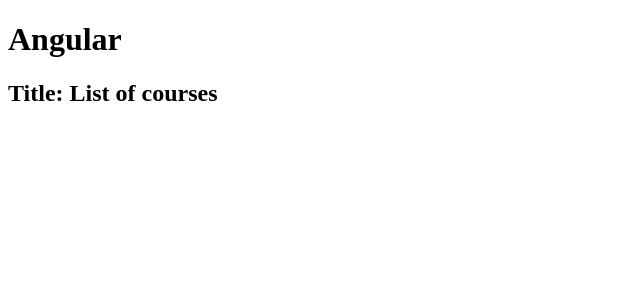
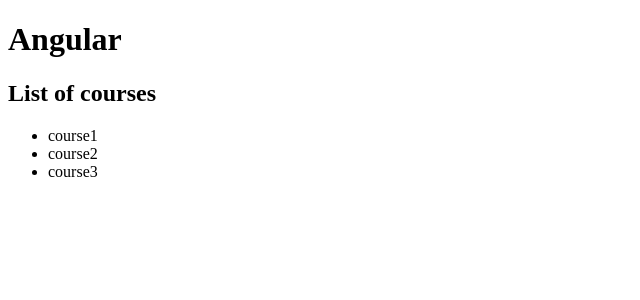
Before and after one commit to ShamimAkhter/angular-learning, an Angular app: page / in a window 1280 px wide. Shown: the top 300 px of the page, without its empty margins (0-640 px from the left). Built offline with nearby package versions, Linux system fonts and the light colour scheme.

Commit message:
Directives

```diff
--- a/src/app/courses/courses.component.ts
+++ b/src/app/courses/courses.component.ts
@@ -2,13 +2,15 @@ import { Component } from "@angular/core";
 
 @Component({
   selector: 'courses',
-  // template: '<h2>{{ "Title: " + title }}</h2>' // string interpolation
-  template: '<h2>{{ "Title: " + getTitle() }}</h2>'
+  template: `
+    <h2>{{ title }}</h2>
+    <ul>
+      <li *ngFor="let course of courses">{{ course }}</li>
+    </ul>
+  `
 })
 export class CoursesComponent {
   title = "List of courses";
 
-  getTitle() {
-    return this.title;
-  }
+  courses = ["course1", "course2", "course3"];
 }
```
